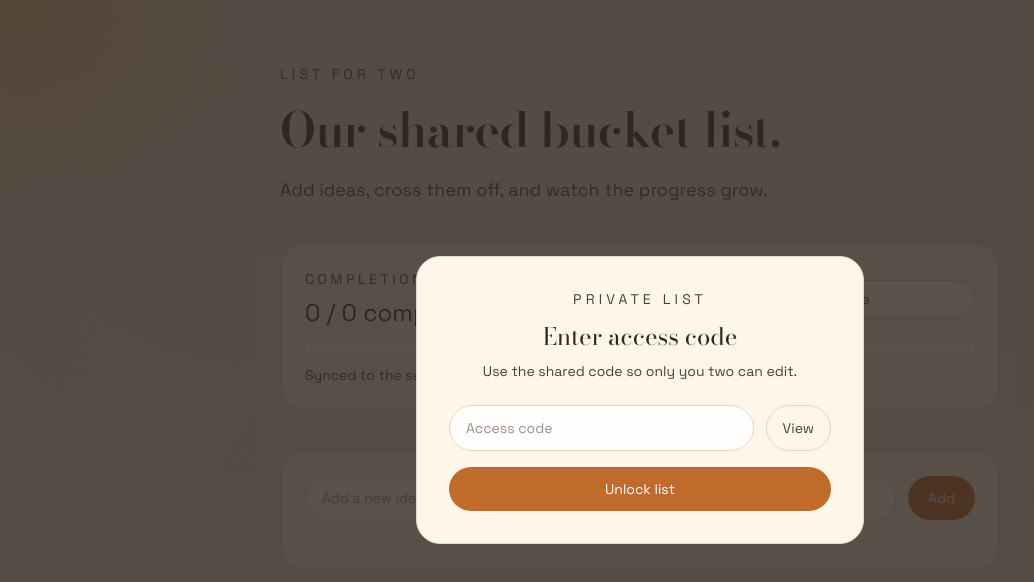
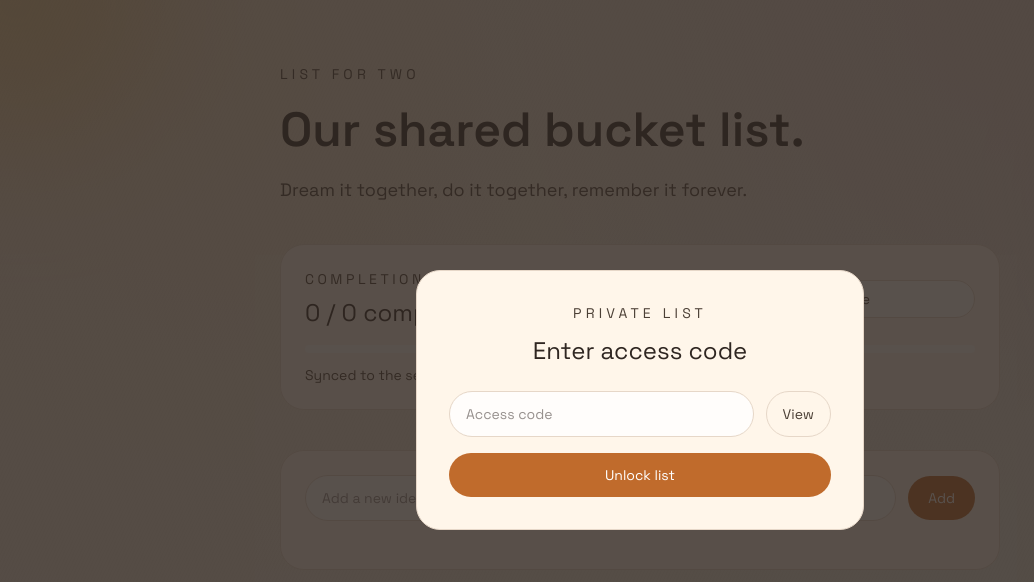
Before and after one commit to abelbegashaw/list-for-two, a Next.js app: page / in a window 1280 px wide. Shown: the top 582 px of the page, without its empty margins (0-1034 px from the left). Built offline with nearby package versions, Linux system fonts and the light colour scheme.

Commit message:
playing around with fonts

```diff
--- a/app/globals.css
+++ b/app/globals.css
@@ -12,6 +12,7 @@
   --rose: #c24b5a;
   --deep: #2f2621;
   --shadow: 20 12 32;
+  --font-display: var(--font-body);
 }
 
 @theme inline {
--- a/app/layout.tsx
+++ b/app/layout.tsx
@@ -1,12 +1,6 @@
 import type { Metadata } from "next"
-import { Bodoni_Moda, Space_Grotesk } from "next/font/google"
+import { Space_Grotesk } from "next/font/google"
 import "./globals.css"
-
-const bodoniModa = Bodoni_Moda({
-  subsets: ["latin"],
-  variable: "--font-display",
-  weight: ["400", "500", "600", "700"],
-})
 
 const spaceGrotesk = Space_Grotesk({
   subsets: ["latin"],
@@ -25,7 +19,7 @@ export default function RootLayout({
   children: React.ReactNode
 }>) {
   return (
-    <html lang="en" className={`${bodoniModa.variable} ${spaceGrotesk.variable}`}>
+    <html lang="en" className={`${spaceGrotesk.variable}`}>
       <body className="min-h-screen bg-canvas text-ink antialiased">
         {children}
       </body>
--- a/app/page.tsx
+++ b/app/page.tsx
@@ -151,11 +151,11 @@ export default function Home() {
       <main className="relative z-10 mx-auto flex w-full max-w-3xl flex-col gap-8 px-5 pb-16 pt-12 sm:gap-10 sm:px-6 sm:pb-20 sm:pt-16">
         <header className="reveal-up">
           <p className="text-sm uppercase tracking-[0.3em] text-muted">List for Two</p>
-          <h1 className="mt-4 text-4xl font-semibold leading-tight text-deep sm:text-5xl font-[family-name:var(--font-display)] tracking-[-0.01em]">
+          <h1 className="mt-4 text-4xl font-semibold leading-tight text-deep sm:text-5xl">
             Our shared bucket list.
           </h1>
           <p className="mt-4 text-lg text-muted">
-            Add ideas, cross them off, and watch the progress grow.
+            Dream it together, do it together, remember it forever.
           </p>
         </header>
 
@@ -269,9 +269,6 @@ export default function Home() {
           <div className="card-shadow w-full max-w-md rounded-3xl border border-[color:var(--line)] bg-[color:var(--card)] p-8 text-center">
             <p className="text-sm uppercase tracking-[0.3em] text-muted">Private list</p>
             <h2 className="mt-3 text-2xl text-deep">Enter access code</h2>
-            <p className="mt-2 text-sm text-muted">
-              Use the shared code so only you two can edit.
-            </p>
             <div className="mt-6 flex flex-col gap-3 sm:flex-row sm:items-center">
               <input
                 value={accessInput}
```
